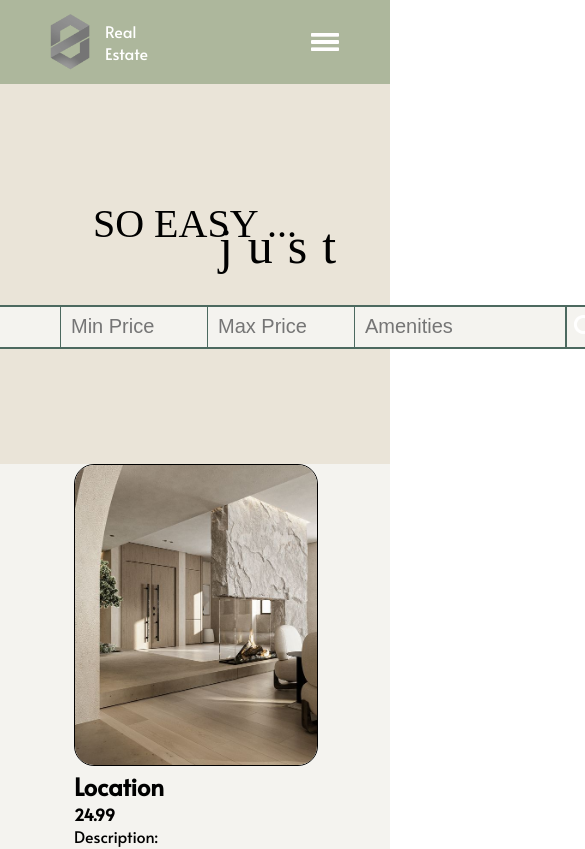
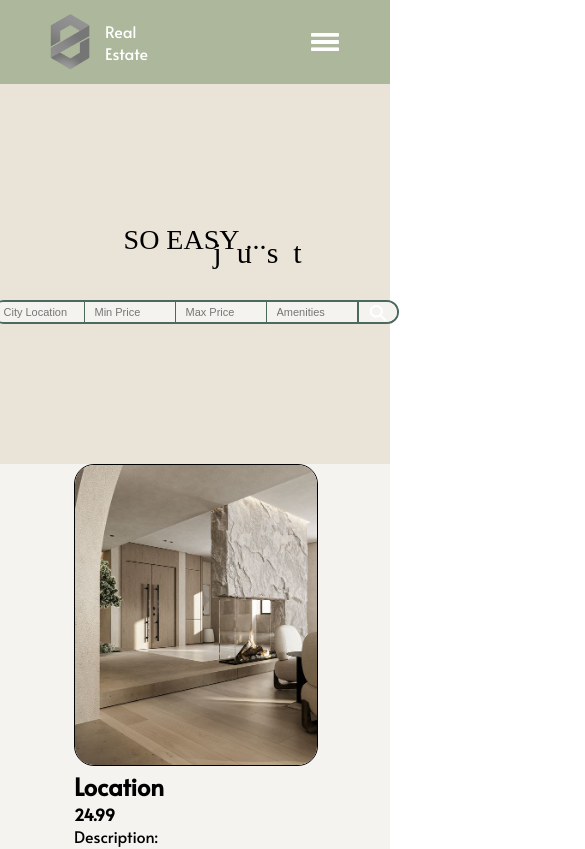
Before and after one commit to gentkoshii/realestate-front, a React (Vite) app: page / in a window 390 px wide. Shown: the top 849 px of the page, 585 px wide, since content can reach past the window. Built offline with nearby package versions, Linux system fonts and the light colour scheme; no server answers; a web font is replaced by a local one.

Commit message:
Searchbar responsive update

```diff
--- a/src/HomePage/homeSearch.jsx
+++ b/src/HomePage/homeSearch.jsx
@@ -33,6 +33,7 @@ function HomeSearch() {
           value={formData.location}
           onChange={handleChange}
           placeholder="City Location"
+          id="location"
         />
         <input
           type="number"
--- a/src/HomePage/homeSearch.scss
+++ b/src/HomePage/homeSearch.scss
@@ -1,3 +1,5 @@
+@import "./src/responsive.scss";
+
 .homeSearch{
     display: flex;
     flex-direction: column;
@@ -9,6 +11,12 @@
     p{
         font-size: 40px;
         font-family: "Baskervville", serif;
+        @include lg{
+            font-size: 35px;
+        }
+        @include md{
+            font-size: 28px;
+        }
     }
     .just{
         padding-left: 180px;
@@ -17,8 +25,17 @@
         font-size: 50px;
         letter-spacing: 15px;
         font-family: "Birthstone Bounce", cursive;
+        @include lg{
+            font-size: 40px;
+            margin-top:-25px;
+            padding-right: 10px;
+        }
+        @include md{
+            margin-top:-20px;
+            font-size: 30px;
+            padding-right: 40px;
+        }
     }
-
     form{
         display: flex;
         justify-content: space-between;
@@ -27,7 +44,27 @@
         border: 2px solid #4C695F;
         border-radius: 50px 50px 50px 50px;
         font-size: 17px;
-
+        @include lg{
+            height: 30px;
+            font-size: 15px;
+        }
+        @include md{
+            height: 25px;
+            font-size: 13px;
+        }
+        @include sm{
+            height: 20px;
+            font-size: 11px;
+        }
+        #location{
+            width: 200px;
+            @include md{
+                width: 100px;
+                }
+            @include sm{
+                width: 80px;
+            }
+            }
         #minPrice{
             border-left:1px solid #4C695F;
             border-radius: 0;
@@ -40,6 +77,12 @@
             width: 200px;
             border-left:1px solid #4C695F;
             border-radius: 0;
+            @include md{
+                width: 100px;
+                }
+            @include sm{
+                width: 80px;
+            }
             }
         :focus{
             outline: none;
@@ -53,7 +96,18 @@
         font-size: 20px;
         background-color: #F4F3EF;
         color: #4C695F;
-
+        @include lg{
+            height: 30px;
+            font-size: 15px;
+        }
+        @include md{
+            height: 25px;
+            font-size: 13px;
+        }
+        @include sm{
+            height: 20px;
+            font-size: 11px;
+        }
     }
     button{
         height: 40px;
@@ -67,10 +121,35 @@
             padding-top: 3px;
             height: 24px;
             width: 24px;
+            @include lg{
+                height: 22px;
+                width: 22px;
+                }
+            @include md{
+                height: 16px;
+                width: 16px;
+                }
         }
         :active{
             height: 28px;
             width: 28px;
+            @include lg{
+                height: 25px;
+                width: 25px;
+                }
+            @include md{
+                height: 18px;
+                width: 18px;
+                }
+        }
+        @include lg{
+            height: 30px;
+        }
+        @include md{
+            height: 25px;
+        }
+        @include sm{
+            height: 20px;
         }
     }
 }
```
